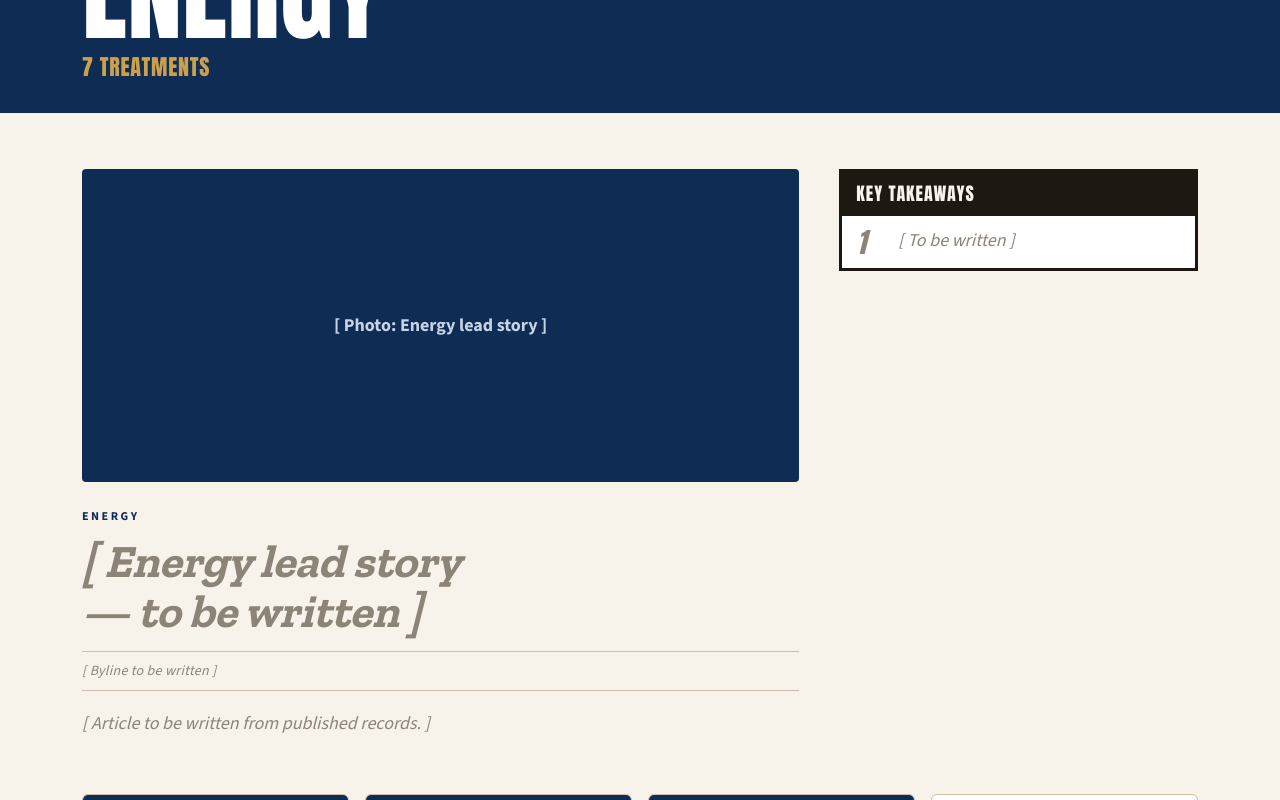
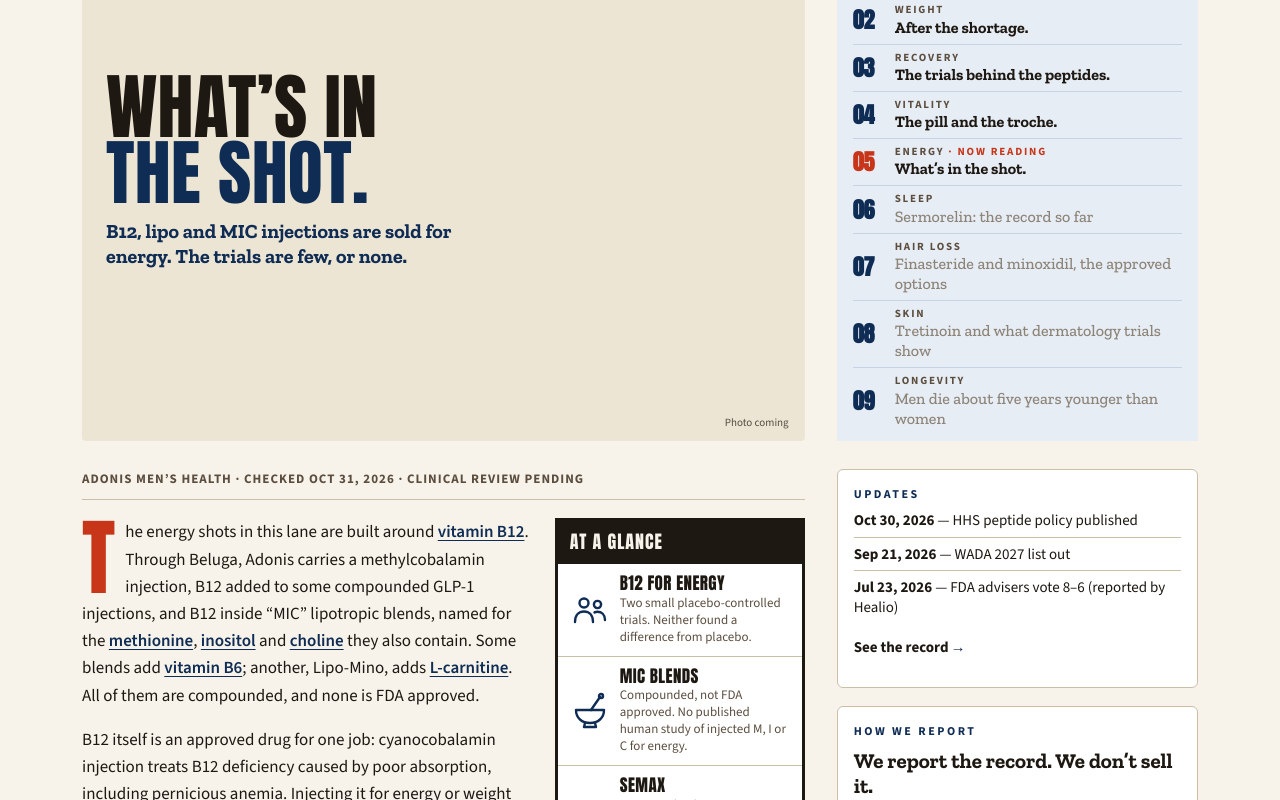
Before and after one commit to ulmerblr/adonis_mh, a Next.js app: page /lanes/energy in a window 1280 px wide. Shown: the part 440-1240 px from the top of the page. Built offline with nearby package versions, Linux system fonts and the light colour scheme.

Commit message:
Energy lane: Magazine Section story (What's in the shot)
Co-Authored-By: Claude Opus 5.5 <noreply@anthropic.com>
Claude-Session: https://claude.ai/code/session_01QwKDmkX3ut6PMs4NyAcEnb

```diff
--- /dev/null
+++ b/content/lanes/energy.json
@@ -0,0 +1,107 @@
+{
+  "key": "energy",
+  "headline": [
+    "What’s in",
+    "the shot."
+  ],
+  "dek": "B12, lipo and MIC injections are sold for energy. The trials are few, or none.",
+  "photoAlt": "Illustration for the Energy lane.",
+  "byline": "Adonis Men’s Health · Checked Oct 31, 2026 · Clinical review pending",
+  "glance": [
+    {
+      "icon": "people",
+      "label": "B12 for energy",
+      "line": "Two small placebo-controlled trials. Neither found a difference from placebo."
+    },
+    {
+      "icon": "mortar",
+      "label": "MIC blends",
+      "line": "Compounded, not FDA approved. No published human study of injected M, I or C for energy."
+    },
+    {
+      "icon": "calendar",
+      "label": "Semax",
+      "line": "Registered only in Russia, as nasal drops. HHS compounding discretion since Oct 30, 2026."
+    }
+  ],
+  "paragraphs": [
+    "The energy shots in this lane are built around [[/vitamin-b12|vitamin B12]]. Through Beluga, Adonis carries a methylcobalamin injection, B12 added to some compounded GLP-1 injections, and B12 inside “MIC” lipotropic blends, named for the [[/methionine|methionine]], [[/inositol|inositol]] and [[/choline|choline]] they also contain. Some blends add [[/vitamin-b6|vitamin B6]]; another, Lipo-Mino, adds [[/l-carnitine|L-carnitine]]. All of them are compounded, and none is FDA approved.",
+    "B12 itself is an approved drug for one job: cyanocobalamin injection treats B12 deficiency caused by poor absorption, including pernicious anemia. Injecting it for energy or weight loss in someone who is not deficient is off-label. We found two small placebo-controlled trials of B12 injections for energy. In one, 20 singers with vocal fatigue got a B12 shot and a salt-water shot weeks apart; scores improved about the same after both. In the other, 15 people with chronic fatigue syndrome responded to both the active injection and the placebo, with no significant difference. We found no trial of B12 injections for weight loss.",
+    "For the other letters in MIC the record is thinner still. We found no published human study of injected methionine, inositol, choline or vitamin B6, alone or in a blend, for energy or fat loss, and no FDA-approved methionine or inositol product. B6 and L-carnitine injections are approved for deficiency, not energy. Most L-carnitine weight studies used supplements by mouth, and we found no study of a Lipo-Mino-style injection.",
+    "FDA’s recall records add a quality question. Many compounded lipotropic, Lipo-B and MIC injections have been recalled by compounding pharmacies, most often for “lack of assurance of sterility.” Examples include vials from 2017, 2018, 2020 and 2022.",
+    "The lane’s one peptide comes from Russia. [[/semax|Semax]] is a synthetic fragment of the hormone ACTH, made at the Russian Academy of Sciences. FDA’s 2026 review found it registered as a medicine in Russia, as nasal drops; the register entry itself could not be opened for our page. Its human studies are small, almost all Russian and many published only in Russian, and all used nasal drops. FDA found two usable references for the uses it reviewed, both small and uncontrolled, and no study of Semax by injection.",
+    "Semax is not FDA approved. Since October 30, 2026, HHS has said it will not take enforcement action against licensed pharmacies and physicians that compound Semax for use in the nose, under set conditions; that is enforcement discretion, not approval. FDA’s advisory committee voted 8 to 5, with one abstention, to recommend it, as reported by Healio. Adonis does not carry Semax today. WADA’s list does not name it."
+  ],
+  "pull": {
+    "quote": "Semax is a registered drug in Russia and is available as 0.1% and 1% nasal drops.",
+    "cite": "FDA briefing on Semax, July 2026",
+    "href": "https://www.fda.gov/media/193348/download"
+  },
+  "sources": [
+    {
+      "url": "https://dailymed.nlm.nih.gov/dailymed/drugInfo.cfm?setid=2fb653d6-e2b2-4969-831b-c0dc37b9c0cc",
+      "label": "Cyanocobalamin Injection, USP label (American Regent), DailyMed",
+      "date": "published Oct 2023"
+    },
+    {
+      "url": "https://pubmed.ncbi.nlm.nih.gov/33180098/",
+      "label": "Shoffel-Havakuk H, et al. JAMA Otolaryngol Head Neck Surg, 2021 (PubMed)",
+      "date": "published Jan 2021"
+    },
+    {
+      "url": "https://pubmed.ncbi.nlm.nih.gov/2684076/",
+      "label": "Kaslow JE, et al. Arch Intern Med, 1989 (PubMed)",
+      "date": "published Nov 1989"
+    },
+    {
+      "url": "https://www.fda.gov/media/94155/download",
+      "label": "FDA, 503A bulk drug substance categories",
+      "date": "published May 2026"
+    },
+    {
+      "url": "https://api.fda.gov/drug/drugsfda.json?search=products.active_ingredients.name:inositol&limit=50",
+      "label": "Drugs@FDA data search for inositol (FDA, openFDA)",
+      "date": "accessed Oct 31, 2026"
+    },
+    {
+      "url": "https://dailymed.nlm.nih.gov/dailymed/drugInfo.cfm?setid=a56d11c0-b033-4201-85ff-fc710506481a",
+      "label": "Pyridoxine Hydrochloride Injection, USP label (Fresenius Kabi), DailyMed",
+      "date": "published Oct 2024"
+    },
+    {
+      "url": "https://dailymed.nlm.nih.gov/dailymed/drugInfo.cfm?setid=cf801cc4-775e-433d-9d32-e5d9a98981d3",
+      "label": "Carnitor (levocarnitine) Injection label, DailyMed",
+      "date": "published Nov 2023"
+    },
+    {
+      "url": "https://api.fda.gov/drug/drugsfda.json?search=products.active_ingredients.name:methionine&limit=50",
+      "label": "Drugs@FDA data search for methionine (FDA, openFDA)",
+      "date": "accessed Oct 31, 2026"
+    },
+    {
+      "url": "https://api.fda.gov/drug/enforcement.json?search=product_description:(lipotropic+OR+%22lipo-b%22+OR+methionine)&limit=30",
+      "label": "FDA drug recall enforcement reports, lipotropic and methionine products (openFDA)",
+      "date": "accessed Oct 31, 2026"
+    },
+    {
+      "url": "https://www.fda.gov/media/193348/download",
+      "label": "FDA briefing, Semax (memo dated May 11, 2026)",
+      "date": "published Jul 2026"
+    },
+    {
+      "url": "https://www.govinfo.gov/content/pkg/FR-2026-10-30/pdf/2026-22192.pdf",
+      "label": "HHS notice, Federal Register 2026-22192 (Docket HHS-OASH-2026-0496), signed by Secretary Kennedy, filed Oct 28, 2026",
+      "date": "published Oct 30, 2026"
+    },
+    {
+      "url": "https://www.healio.com/news/primary-care/20260724/fda-committee-recommends-looser-restrictions-for-several-peptides",
+      "label": "Healio, \"FDA committee recommends looser restrictions for several peptides\"",
+      "date": "published Jul 24, 2026"
+    },
+    {
+      "url": "https://www.wada-ama.org/sites/default/files/2025-09/2026list_en_final_clean_september_2025.pdf",
+      "label": "WADA Prohibited List 2026",
+      "date": "published Sep 2025"
+    }
+  ]
+}
--- a/content/lanes/index.ts
+++ b/content/lanes/index.ts
@@ -4,6 +4,7 @@ import trt from './trt.json';
 import weight from './weight.json';
 import recovery from './recovery.json';
 import vitality from './vitality.json';
+import energy from './energy.json';
 
 /** The lane stories written so far. A lane without one keeps its earlier page until its story is added here. */
 export const STORIES: Partial<Record<LaneKey, LaneStory>> = {
@@ -11,4 +12,5 @@ export const STORIES: Partial<Record<LaneKey, LaneStory>> = {
   weight: weight as LaneStory,
   recovery: recovery as LaneStory,
   vitality: vitality as LaneStory,
+  energy: energy as LaneStory,
 };
```
